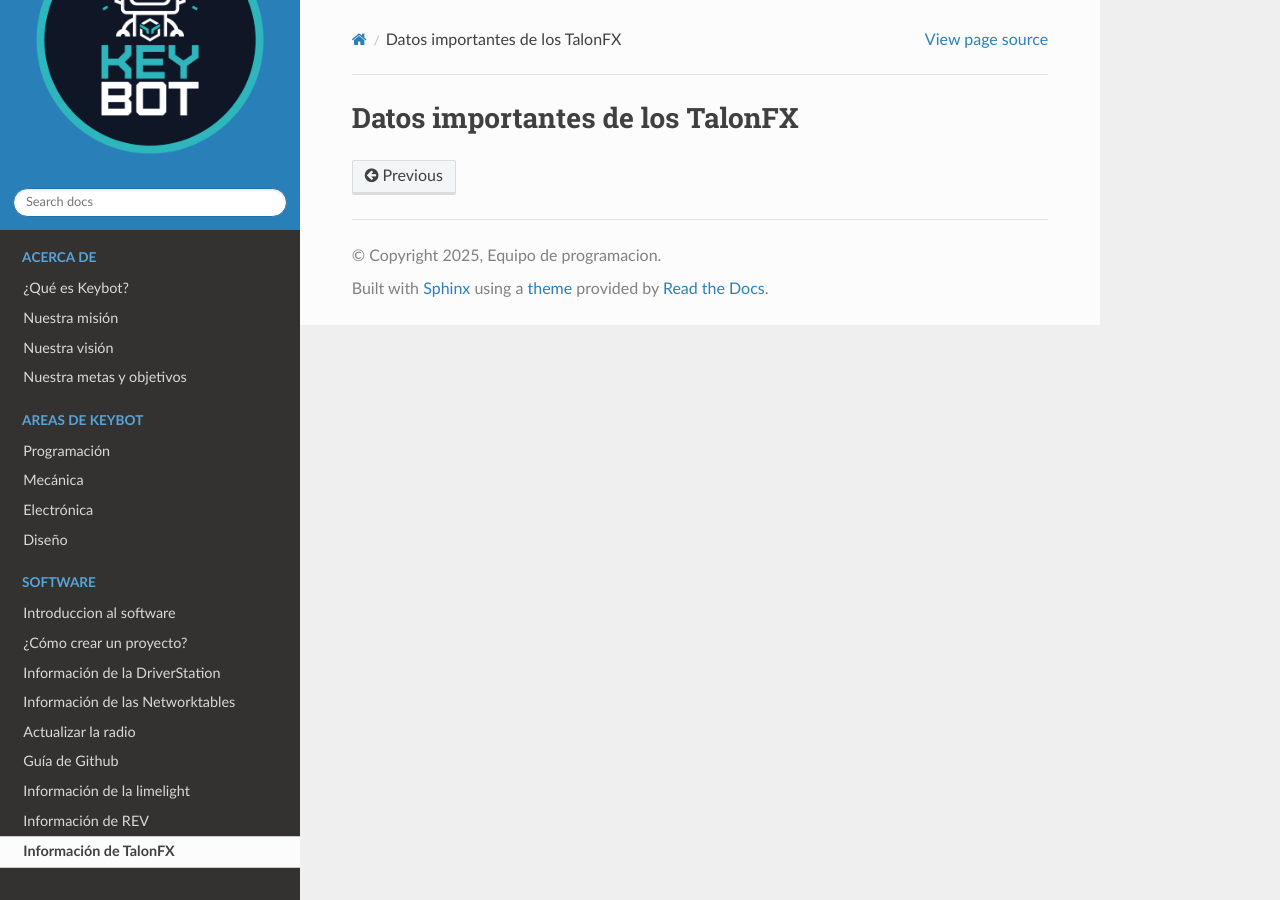
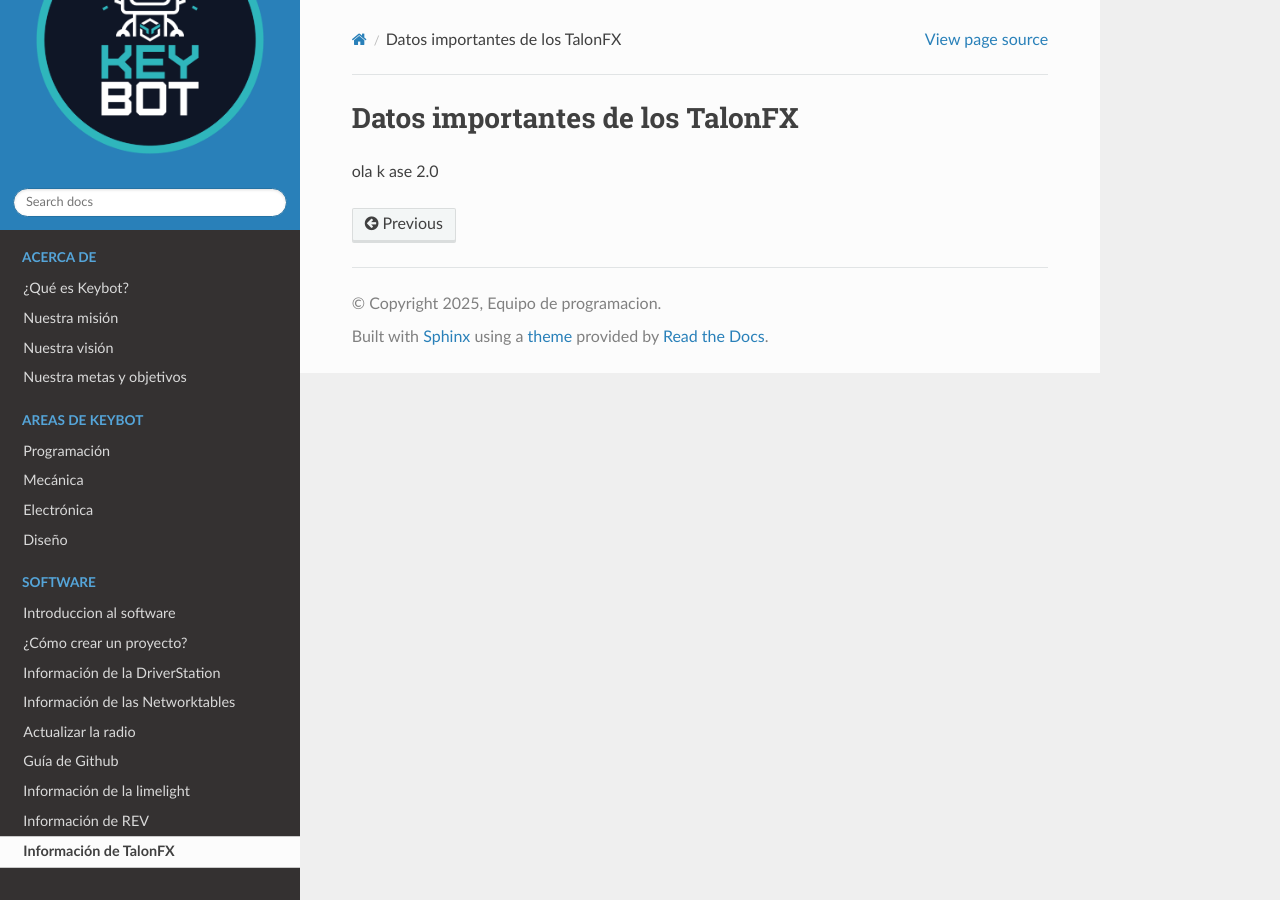
Before and after one commit to Keybot-5716/KeybotDocs, a Sphinx documentation site: the page built from source/Other/Software/TalonFX.rst, in a window 1280 px wide. Built offline with Sphinx 7.4.7 and the Read the Docs theme 3.1.0, drawn with Linux system fonts in a browser that asks for light colours.

```diff
--- a/source/Other/Software/TalonFX.rst
+++ b/source/Other/Software/TalonFX.rst
@@ -1,2 +1,5 @@
 Datos importantes de los TalonFX
 ================================
+
+
+ola k ase 2.0
```
